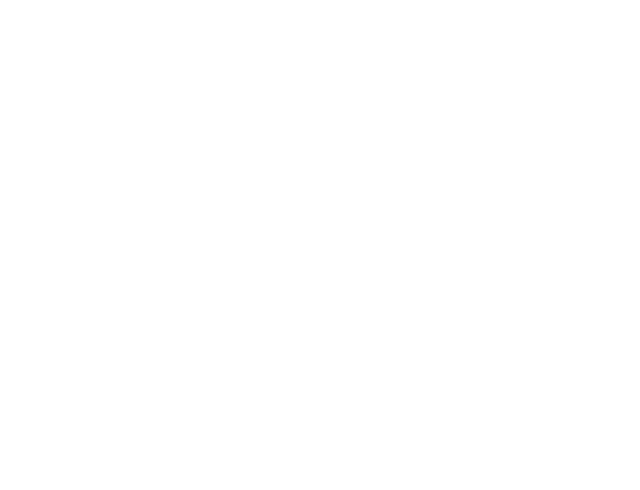
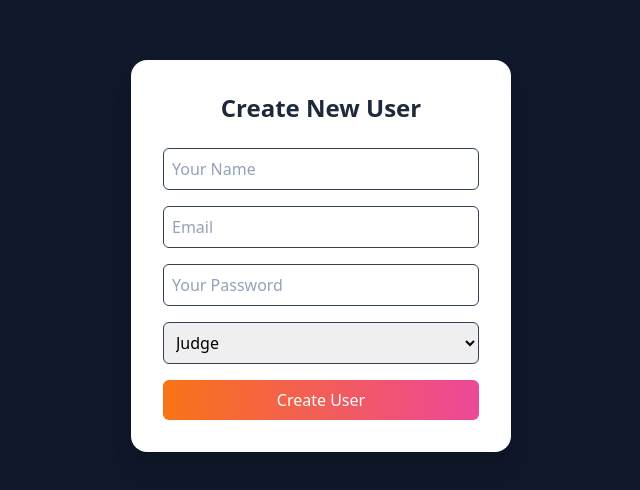
Before and after one commit to mrt786/Nascon, a React (Vite) app in the folder frontend/: page /create-user in a window 1280 px wide. Before the commit this address had no page. Shown: the part 144-634 px from the top of the page, without its empty margins (319-959 px from the left). Built offline with nearby package versions, Linux system fonts and the light colour scheme.

Commit message:
feat:admin creates user

```diff
--- /dev/null
+++ b/frontend/src/Admin/AdminCreateUser.jsx
@@ -0,0 +1,51 @@
+import React, { useState } from 'react';
+import LoginButton from '../Global Components/LoginButton';
+import InputBox from '../Global Components/InputBox';
+
+const AdminCreateUser = () => {
+  const [formData, setFormData] = useState({
+    name: '',
+    email: '',
+    password: '',
+    userType: 'judge', // default to judge
+  });
+
+  const handleChange = (e) => {
+    const { name, value } = e.target;
+    setFormData(prev => ({ ...prev, [name]: value }));
+  };
+
+  const handleSubmit = (e) => {
+    e.preventDefault();
+    // Replace with actual backend logic
+    console.log("New User Created:", formData);
+    alert(`User of type "${formData.userType}" created!`);
+  };
+
+  return (
+    <div className="min-h-screen flex items-center justify-center bg-slate-900 text-white">
+      <div className="bg-white rounded-2xl shadow-xl p-8 w-[380px] text-center">
+        <h2 className="text-2xl font-bold mb-6 text-slate-800">Create New User</h2>
+
+        <form onSubmit={handleSubmit} className="space-y-4 text-left">
+          <InputBox type = 'text' bname = 'name' bvalue={formData.value} change = {handleChange} placeholder = "Your Name"/>
+          <InputBox type= 'email' bname = 'email' bvalue={formData.email} change={handleChange} placeholder = 'Email'/>
+          <InputBox type= 'password' bname = 'password' bvalue={formData.password} change={handleChange} placeholder = 'Your Password'/>
+          <select
+              name="userType"
+              value={formData.userType}
+              onChange={handleChange}
+              className="w-full p-2 rounded-md text-black placeholder-slate-400 border border-slate-700 focus:outline-none focus:ring-2 focus:ring-pink-500"
+          >
+              <option value="judge">Judge</option>
+              <option value="admin">Admin</option>
+          </select>
+
+          <LoginButton btype = 'submit' text = 'Create User'/>
+        </form>
+      </div>
+    </div>
+  );
+};
+
+export default AdminCreateUser;
--- a/frontend/src/App.jsx
+++ b/frontend/src/App.jsx
@@ -2,6 +2,7 @@
 import { BrowserRouter as Router, Routes, Route, Link } from 'react-router-dom';
 import ParticipantAuth from './Participant/ParticipantLogin.jsx';
 import Login from './Global Components/Login.jsx';
+import AdminCreateUser from './Admin/AdminCreateUser.jsx';
 export default function App() {
   return (
     <Router>
@@ -11,6 +12,7 @@
         <Route path="/admin-login" element={<Login role={ "admin"} />} />
         <Route path="/judge-login" element={<Login role={ "judge"} />} />
         <Route path="/sponser-login" element={<Login role={ "sponser"}/> } />
+        <Route path='/create-user' element = {<AdminCreateUser/> } />
       </Routes>
     </Router>
   );
```
